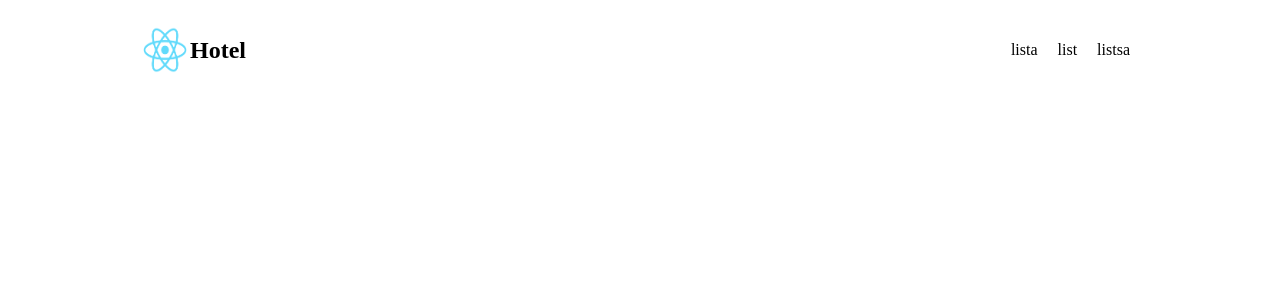
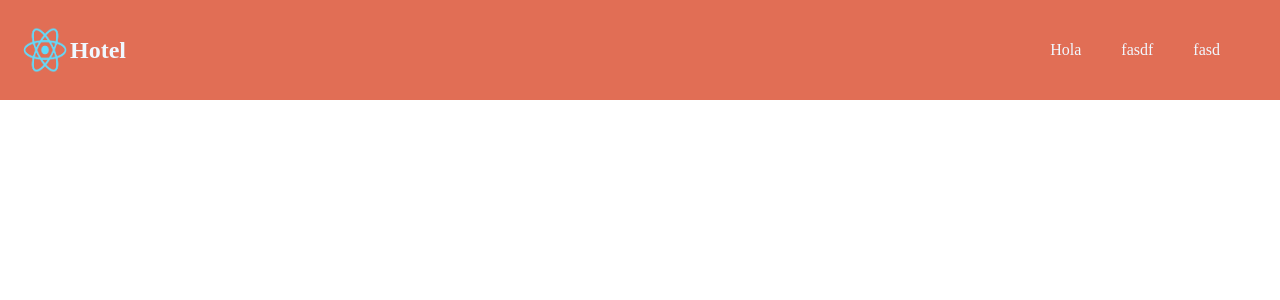
Before and after one commit to jmorales-2021186/IN6AV-G_Hoteles, a React (Vite) app in the folder gestor-de-hoteles-react/: page / in a window 1280 px wide. Shown: the top 300 px of the page. Built offline with nearby package versions, Linux system fonts and the light colour scheme.

Commit message:
Mas cambios

```diff
--- a/gestor-de-hoteles-react/src/HomePage.css
+++ b/gestor-de-hoteles-react/src/HomePage.css
@@ -1,5 +1,6 @@
 
 *{
+  color: aliceblue;
   padding: 0;
   margin: 0;
 }
@@ -18,7 +19,7 @@
 }
  */
 .contenedor{
-  max-width: 1000px;
+  min-width: 1000px;
   min-height: 100px;
   background-color: linea;
   margin: auto;
@@ -27,15 +28,22 @@
 #logo{
   display: flex;
   align-items: center;
+  margin-left: 20px;
+  transition: all 300ms;
+}
+
+#logo:hover img{
+  transform: ;
 }
 
 
 
 header .contenedor{
+  width: 100%;
     display: flex;
     justify-content: space-between;
     align-items: center;
-   /*  background-color: rgba(0,0,0, .5); */
+   background-color: rgba(225, 110, 85 );
 }
 
 header .nav{
@@ -43,11 +51,11 @@ header .nav{
   justify-content: space-around;
   align-items: center;
   list-style: none;
-
+  margin-right: 40px;
 }
 
 header .nav li {
-  margin-left: 10px;
-  margin-right: 10px;
+  margin-left: 20px;
+  margin-right: 20px;
 
 }
--- a/gestor-de-hoteles-react/src/components/NavBar.jsx
+++ b/gestor-de-hoteles-react/src/components/NavBar.jsx
@@ -15,9 +15,9 @@ export const NavBar = () => {
           <div >
             <nav>
               <ul className='nav'>
-                <li>lista</li>
-                <li>list</li>
-                <li>listsa</li>
+                <li>Hola</li>
+                <li>fasdf</li>
+                <li>fasd</li>
               </ul>
             </nav>
           </div>
```
